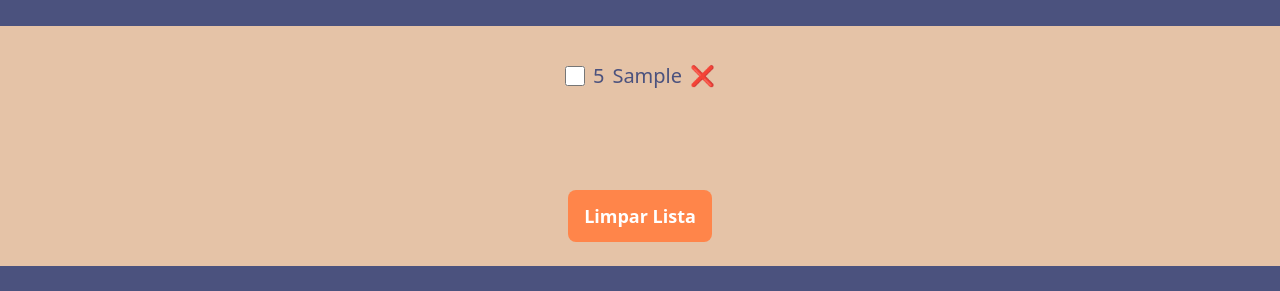
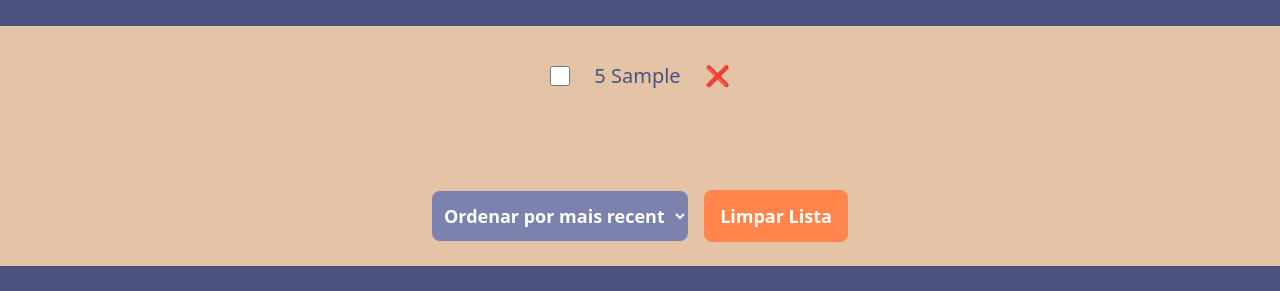
Before and after one commit to AlexSzefezuk/pppr-academia, a React (Vite) app: page / in a window 1280 px wide. Both pictures are taken after typing "5", "Sample" into the empty fields and a click on the button "Adicionar". Shown: the part 422-713 px from the top of the page. Built offline with nearby package versions, Linux system fonts and the light colour scheme.

Commit message:
feat: add sorter

```diff
--- a/src/app.jsx
+++ b/src/app.jsx
@@ -16,10 +16,12 @@ const Form = ({ onItemsChange }) => {
     const { number, item } = e.target
 
     onItemsChange({
+      createdAt: new Date(),
       id: crypto.randomUUID(),
       number: number.value,
       item: item.value,
       saved: false,
+      show: true,
     })
   }
 
@@ -58,40 +60,96 @@ const Form = ({ onItemsChange }) => {
   )
 }
 
-const ItemsList = ({ items, onSaveItem, onItemRemove, onClearList }) => {
+const ItemsList = ({
+  items,
+  onSaveItem,
+  onItemRemove,
+  onClearList,
+  onReOrder,
+}) => {
+  const handleReOrderItems = (e) => {
+    const mode = e.target.value
+    const newArray = items.map((item) => ({ ...item, show: true }))
+
+    switch (mode) {
+      case "recent":
+        onReOrder(
+          newArray.sort(
+            (itemA, itemB) =>
+              new Date(itemA.createdAt) - new Date(itemB.createdAt),
+          ),
+        )
+
+        break
+
+      case "saved":
+        onReOrder(
+          newArray.map((item) =>
+            !item.saved ? { ...item, show: false } : item,
+          ),
+        )
+        break
+
+      case "notSaved":
+        onReOrder(
+          newArray.map((item) =>
+            item.saved ? { ...item, show: false } : item,
+          ),
+        )
+        break
+
+      case "alphabetical":
+        onReOrder(
+          newArray.sort((itemA, itemB) => itemA.item.localeCompare(itemB.item)),
+        )
+        break
+    }
+  }
+
   return (
     <div className="w-full flex-1 flex items-center flex-col justify-between bg-[#E5C3A7]">
       <div className="flex justify-center items-center gap-12 flex-wrap mx-auto max-w-7xl text-white py-9">
-        {items.map((item) => (
+        {items.map((item) => {
+          return (
             <div
               key={item.id}
-            className="flex gap-2 text-xl text-[#4B527E] items-center font-medium "
+              className={`flex gap-6 text-xl text-[#4B527E] items-center font-medium ${
+                !item.show && "hidden"
+              }`}
             >
               <input
                 type="checkbox"
                 className="size-5 hover: cursor-pointer"
                 onClick={() => onSaveItem(item.id)}
               />
-            <p className={item.saved && "font-normal text-[#5f68a0]"}>
-              {item.number}
-            </p>
               <p
                 className={
-                item.saved && "line-through font-normal text-[#5f68a0]"
+                  item.saved && "font-normal line-through text-[#5f68a0]"
                 }
               >
-              {item.item}
+                {item.number} {item.item}
               </p>
-            <span
+              <button
                 className="hover: cursor-pointer"
                 onClick={() => onItemRemove(item.id)}
               >
                 ❌
-            </span>
+              </button>
             </div>
-        ))}
+          )
+        })}
       </div>
       <div>
+        <select
+          className="bg-[#7D81AE] text-white py-3 mb-6 px-2 w-64 rounded-lg text-lg font-bold mr-4"
+          onChange={handleReOrderItems}
+        >
+          <option value="recent">Ordenar por mais recente</option>
+          <option value="alphabetical">Ordem alfabética</option>
+          <option value="saved">Guardados</option>
+          <option value="notSaved">Não guardados</option>
+        </select>
+
         <button
           className="py-3 mb-6 text-white px-2 w-36 bg-[#FF854A] rounded-lg hover:bg-[#ff7f3e] text-lg font-bold"
           onClick={onClearList}
@@ -139,6 +197,8 @@ const App = () => {
 
   const handleClearItems = () => setItems([])
 
+  const handleOrderItems = (newList) => setItems(newList)
+
   return (
     <main className="flex flex-col h-dvh">
       <Header />
@@ -148,6 +208,7 @@ const App = () => {
         onSaveItem={handleSaveItem}
         onItemRemove={handleRemoveItem}
         onClearList={handleClearItems}
+        onReOrder={handleOrderItems}
       />
       <Footer items={items} />
     </main>
```
Lines whose indentation alone changed are shown as unchanged.
